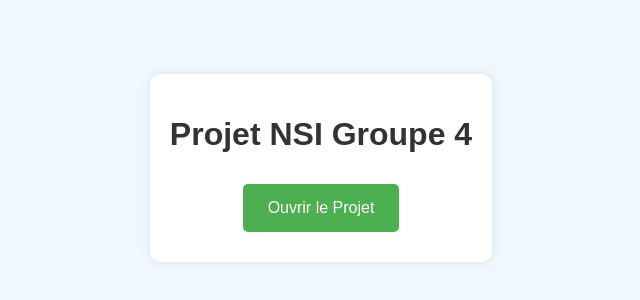
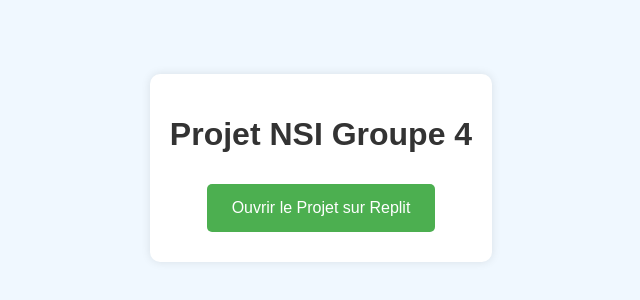
Before and after one commit to NadineH7/NadineH7.github.io, a plain HTML site: page jeu.html in a window 1280 px wide. Shown: the part 232-532 px from the top of the page, without its empty margins (319-959 px from the left). Drawn offline with Linux system fonts and the light colour scheme.

Commit message:
Update jeu.html

```diff
--- a/jeu.html
+++ b/jeu.html
@@ -46,7 +46,7 @@
 <body>
     <div class="container">
         <h1>Projet NSI Groupe 4</h1>
-        <button class="button" onclick="window.open('https://replit.com/@samerheiba/Projet-NSI-groupe-4#main.py', '_blank')">Ouvrir le Projet</button>
+        <button class="button" onclick="window.open('https://replit.com/@samerheiba/Projet-NSI-groupe-4#main.py', '_blank')">Ouvrir le Projet sur Replit</button>
     </div>
 </body>
 </html>
```
